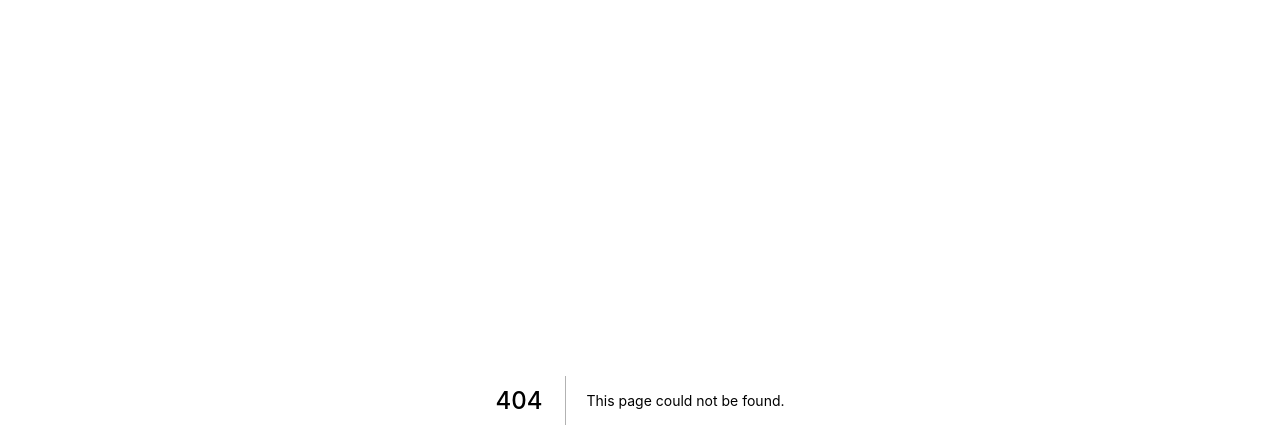
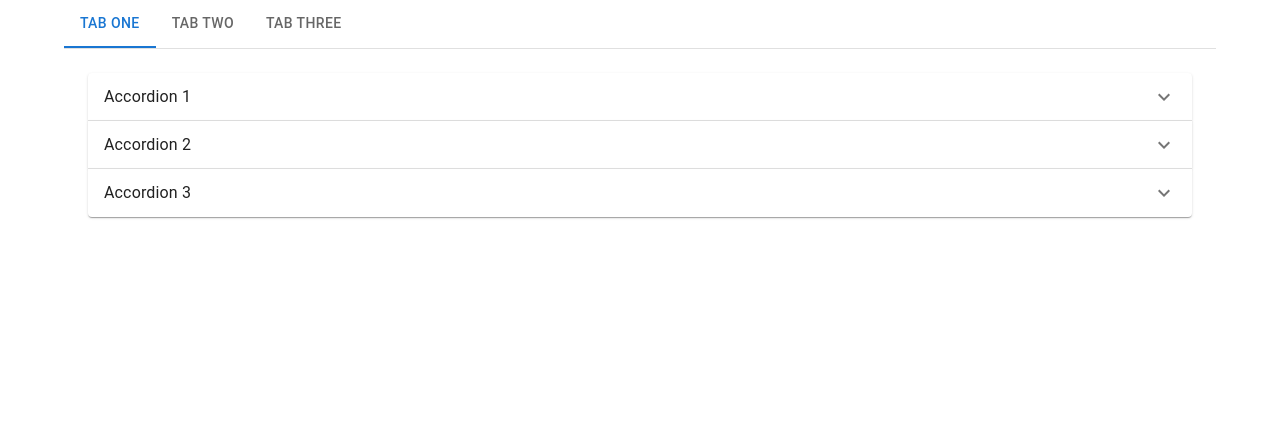
Before and after one commit to syedasadhashmi/FoodApp, a Next.js app: page /Orders in a window 1280 px wide. Before the commit this address had no page. Shown: the top 448 px of the page. Built offline with nearby package versions, Linux system fonts and the light colour scheme.

Commit message:
accordian and orders page completed

```diff
--- a/package.json
+++ b/package.json
@@ -12,6 +12,7 @@
     "@emotion/react": "^11.9.3",
     "@emotion/styled": "^11.9.3",
     "@mui/icons-material": "^5.8.4",
+    "@mui/lab": "*",
     "@mui/material": "^5.8.7",
     "next": "12.2.0",
     "react": "18.2.0",
--- /dev/null
+++ b/pages/Orders/index.js
@@ -0,0 +1,107 @@
+import {
+  Box,
+  Tab,
+  Accordion,
+  AccordionSummary,
+  AccordionDetails,
+  Typography,
+} from '@mui/material';
+import ExpandMoreIcon from '@mui/icons-material/ExpandMore';
+import React, { useState } from 'react';
+import TabContext from '@mui/lab/TabContext';
+import TabList from '@mui/lab/TabList';
+import TabPanel from '@mui/lab/TabPanel';
+import Container from '@mui/material/Container';
+
+const Orders = () => {
+  const [value, setValue] = useState('1');
+  const [expanded, setExpanded] = useState('false');
+  const handleAccordianChange = (isExpanded, panel) => {
+    setExpanded(isExpanded ? panel : false);
+  };
+  const handleChange = (event, newValue) => {
+    setValue(newValue);
+  };
+  return (
+    <Container sx={{ height: '532px' }}>
+      <TabContext value={value}>
+        <Box sx={{ borderBottom: 1, borderColor: 'divider' }}>
+          <TabList aria-label="Tabs example" onChange={handleChange}>
+            <Tab label="Tab One" value="1" />
+            <Tab label="Tab Two" value="2" />
+            <Tab label="Tab Three" value="3" />
+          </TabList>
+        </Box>
+        <TabPanel value="1">
+          <Accordion
+            expanded={expanded === 'panel1'}
+            onChange={(event, isExpanded) =>
+              handleAccordianChange(isExpanded, 'panel1')
+            }
+          >
+            <AccordionSummary
+              id="panel1-header"
+              aria-controls="panel1-content"
+              expandIcon={<ExpandMoreIcon />}
+            >
+              <Typography>Accordion 1</Typography>
+            </AccordionSummary>
+            <AccordionDetails>
+              <Typography>
+                Lorem ipsum dolor sit amet consectetur adipisicing elit.
+                Doloremque natus dolore magni deserunt ad amet enim ut qui quis
+                accusamus.
+              </Typography>
+            </AccordionDetails>
+          </Accordion>
+          <Accordion
+            expanded={expanded === 'panel2'}
+            onChange={(event, isExpanded) =>
+              handleAccordianChange(isExpanded, 'panel2')
+            }
+          >
+            <AccordionSummary
+              id="panel2-header"
+              aria-controls="panel2-content"
+              expandIcon={<ExpandMoreIcon />}
+            >
+              <Typography>Accordion 2</Typography>
+            </AccordionSummary>
+            <AccordionDetails>
+              <Typography>
+                Lorem ipsum dolor sit amet consectetur adipisicing elit.
+                Doloremque natus dolore magni deserunt ad amet enim ut qui quis
+                accusamus.
+              </Typography>
+            </AccordionDetails>
+          </Accordion>
+          <Accordion
+            expanded={expanded === 'panel3'}
+            onChange={(event, isExpanded) =>
+              handleAccordianChange(isExpanded, 'panel3')
+            }
+          >
+            <AccordionSummary
+              id="panel3-header"
+              aria-controls="panel3-content"
+              expandIcon={<ExpandMoreIcon />}
+            >
+              <Typography>Accordion 3</Typography>
+            </AccordionSummary>
+            <AccordionDetails>
+              <Typography>
+                Lorem ipsum dolor sit amet consectetur adipisicing elit.
+                Doloremque natus dolore magni deserunt ad amet enim ut qui quis
+                accusamus.
+              </Typography>
+            </AccordionDetails>
+          </Accordion>
+        </TabPanel>
+        <TabPanel value="2">Panel 2</TabPanel>
+        <TabPanel value="3">Panel 3</TabPanel>
+      </TabContext>
+    </Container>
+  );
+};
+
+export default Orders;
```
Also changed, not shown: pages/Users/index.js (added, +7 -0 lines), pages/index.js (+5 -4 lines), 1 other file (tests, documents, lock files or other folders).
